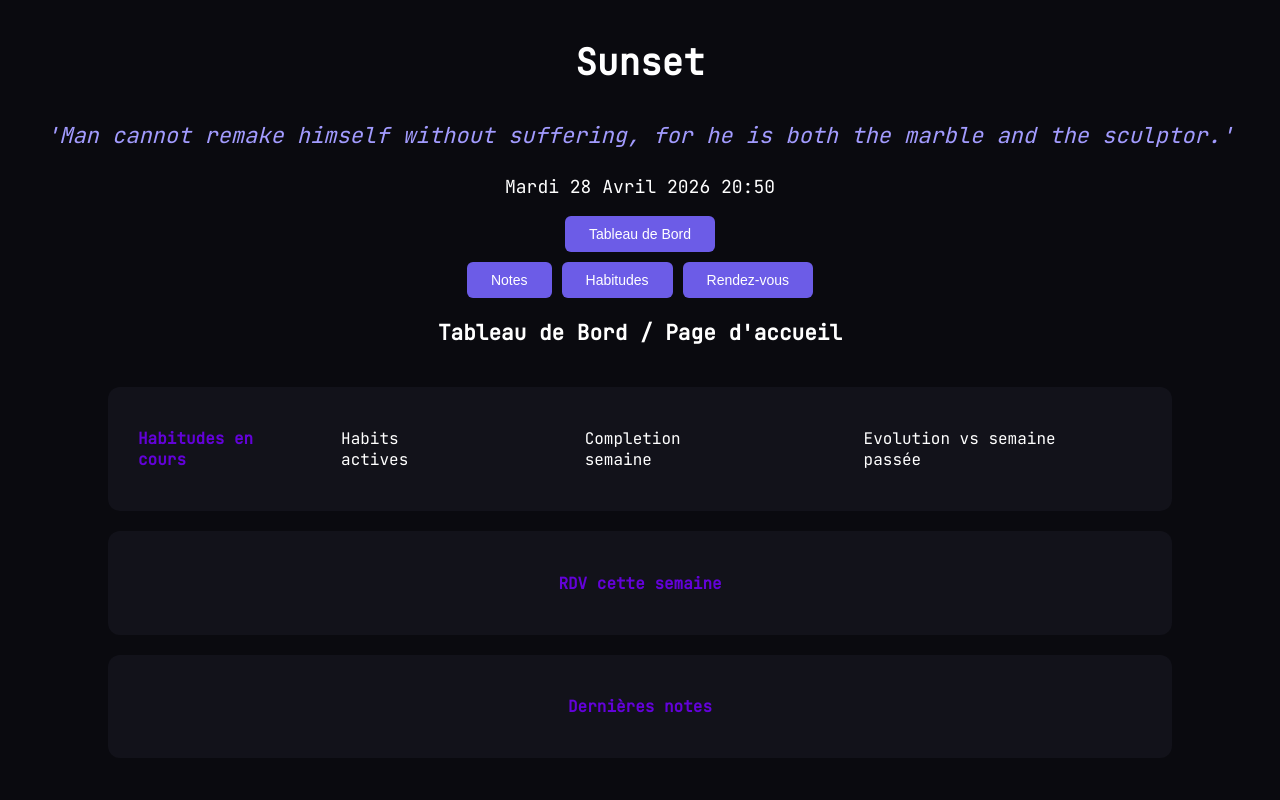
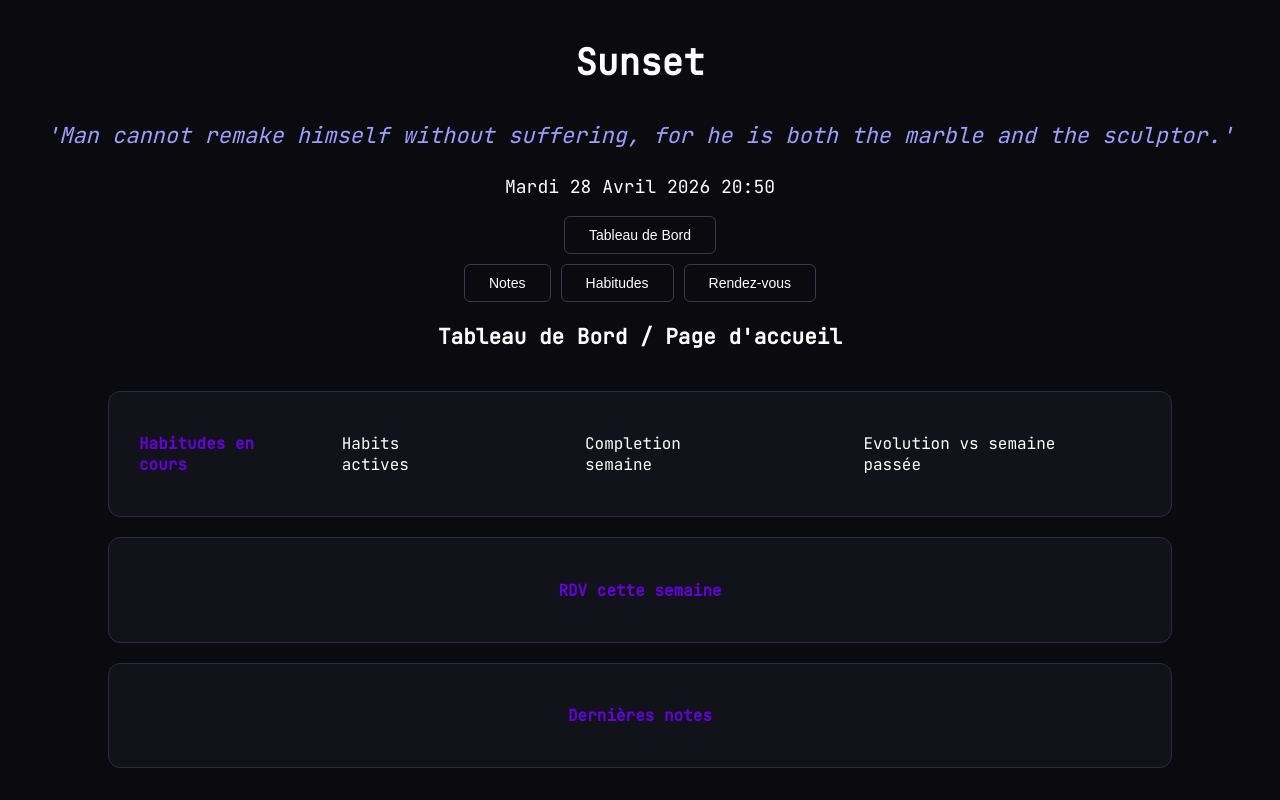
Before and after one commit to Kaalig/Sunset, a Flask app: page / in a window 1280 px wide. Run offline with Flask 3, Linux system fonts and the light colour scheme.

Commit message:
full changes to css button

```diff
--- a/static/css/styles.css
+++ b/static/css/styles.css
@@ -79,7 +79,7 @@ main {
     padding: 20px 30px;
     color: #6302d9;
     margin: 20px;
-    border: #2d2d3a;
+    border: 1px solid#2d2d3a;
 
 }
 .mid_header{
@@ -154,7 +154,7 @@ td:nth-child(n+3):nth-child(-n+9) {
     height: 32px;
     border-radius: 50%;
     font-size: 16px;
-    cursor: pointer;
+    cursor: default;
 }
 
 .check {
@@ -170,6 +170,51 @@ td:nth-child(n+3):nth-child(-n+9) {
 .neutral {
     border: 2px solid #3a3a4a;
     color: #3a3a4a;
+}
+
+/* Boutons de navigation — état inactif */
+#btn-dashboard,
+#btn-notes,
+#btn-habits,
+#btn-cancel-habit,
+#btn-cancel-rdv,
+#btn-cancel-note,
+#btn-back-notes,
+#btn-close-habit-detail,
+#btn-rdv {
+    background: transparent;
+    border: 1px solid #3a3a4a;
+    color: #ffffff;
+    padding: 10px 24px;
+    border-radius: 6px;
+    font-size: 14px;
+    cursor: pointer;
+}
+
+#btn-dashboard.active,
+#btn-notes.active,
+#btn-habits.active,
+#btn-rdv.active {
+    background: rgba(108, 92, 231, 0.15);
+    border: 1px solid #6c5ce7;
+    color: #ffffff;
+}
+
+#btn-new-habits,
+#btn-new-rdv,
+#btn-create-note,
+#btn-create-habit,
+#btn-edit-habit,
+#btn-create-rdv,
+#corbeille,
+#btn-new-note {
+    background: #6c5ce7;
+    color: #ffffff;
+    padding: 10px 24px;
+    border-radius: 6px;
+    font-size: 14px;
+    cursor: pointer;
+    border: none;
 }
 /* ----------------------- MODAL STYLE ------------------------  */
 
@@ -277,7 +322,7 @@ td:nth-child(n+3):nth-child(-n+9) {
     background: #1c1c24;
     border-radius: 8px;
     cursor: pointer;
-    text-align: center;
+    text-align: left;
     color:#22dd7f;
 }
 
@@ -542,12 +587,3 @@ td:nth-child(n+3):nth-child(-n+9) {
     overflow-y: auto;
     max-height: 600px;
 }
-button{
-    background: #6c5ce7;
-    color: white;
-    padding: 10px 24px;
-    border: none;
-    border-radius: 6px;
-    font-size: 14px;
-    cursor: pointer;
-}
--- a/static/js/main.js
+++ b/static/js/main.js
@@ -31,6 +31,15 @@ btnRdv.addEventListener('click', () => showTab('rendez-vous'));
 
 // Id TAB
 function showTab(tabId) {
+    // ← Ajoute ces lignes ici
+    document.querySelectorAll('#btn-dashboard, #btn-notes, #btn-habits, #btn-rdv').forEach(btn => btn.classList.remove('active'));
+    const buttonList = {
+        'dashboard': '#btn-dashboard',
+        'habits': '#btn-habits',
+        'notes': '#btn-notes',
+        'rendez-vous': '#btn-rdv'
+    };
+    document.querySelector(buttonList[tabId]).classList.add('active');
     const tabs = document.querySelectorAll('main > section');
     tabs.forEach(function(tab) {
         tab.style.display = 'none';
```
